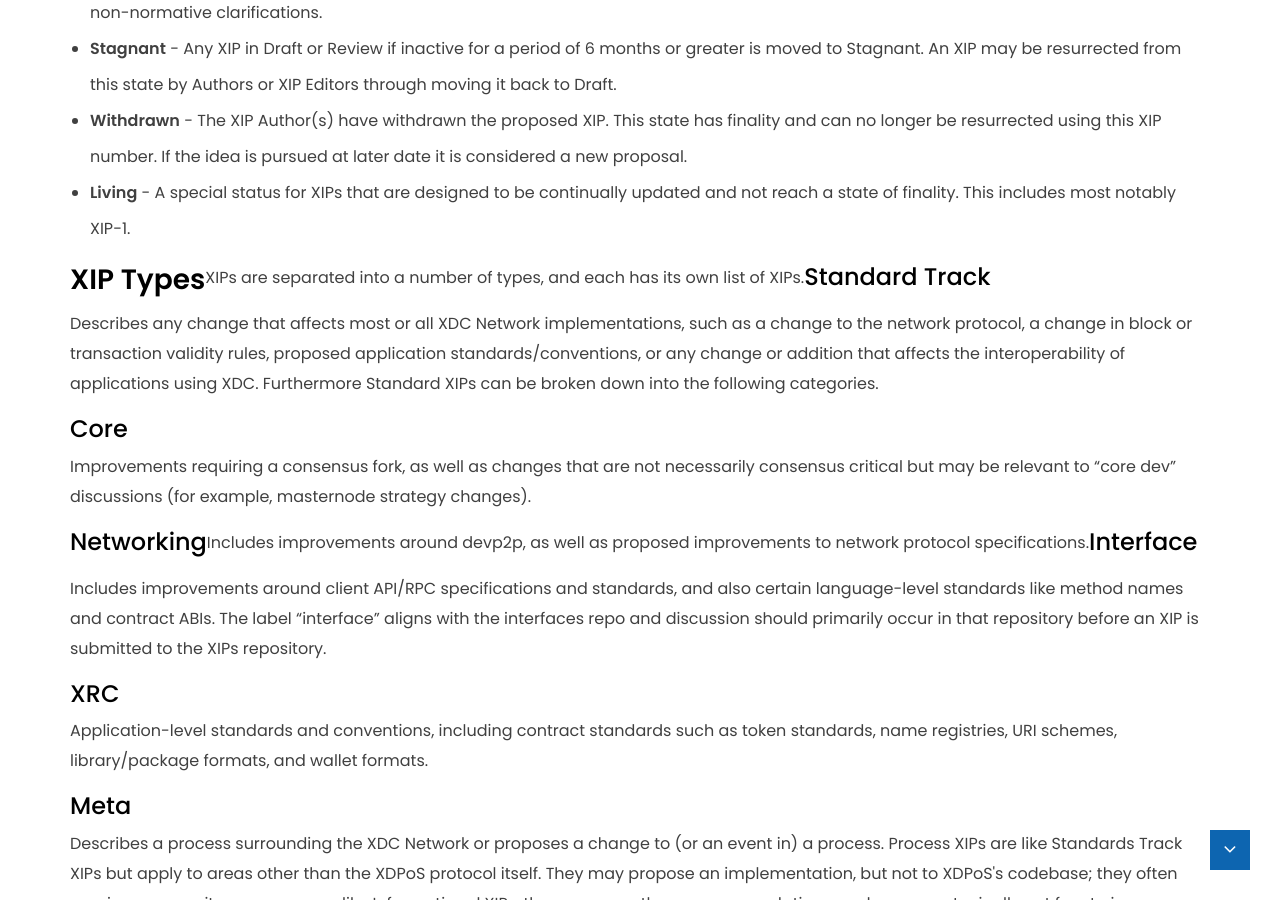
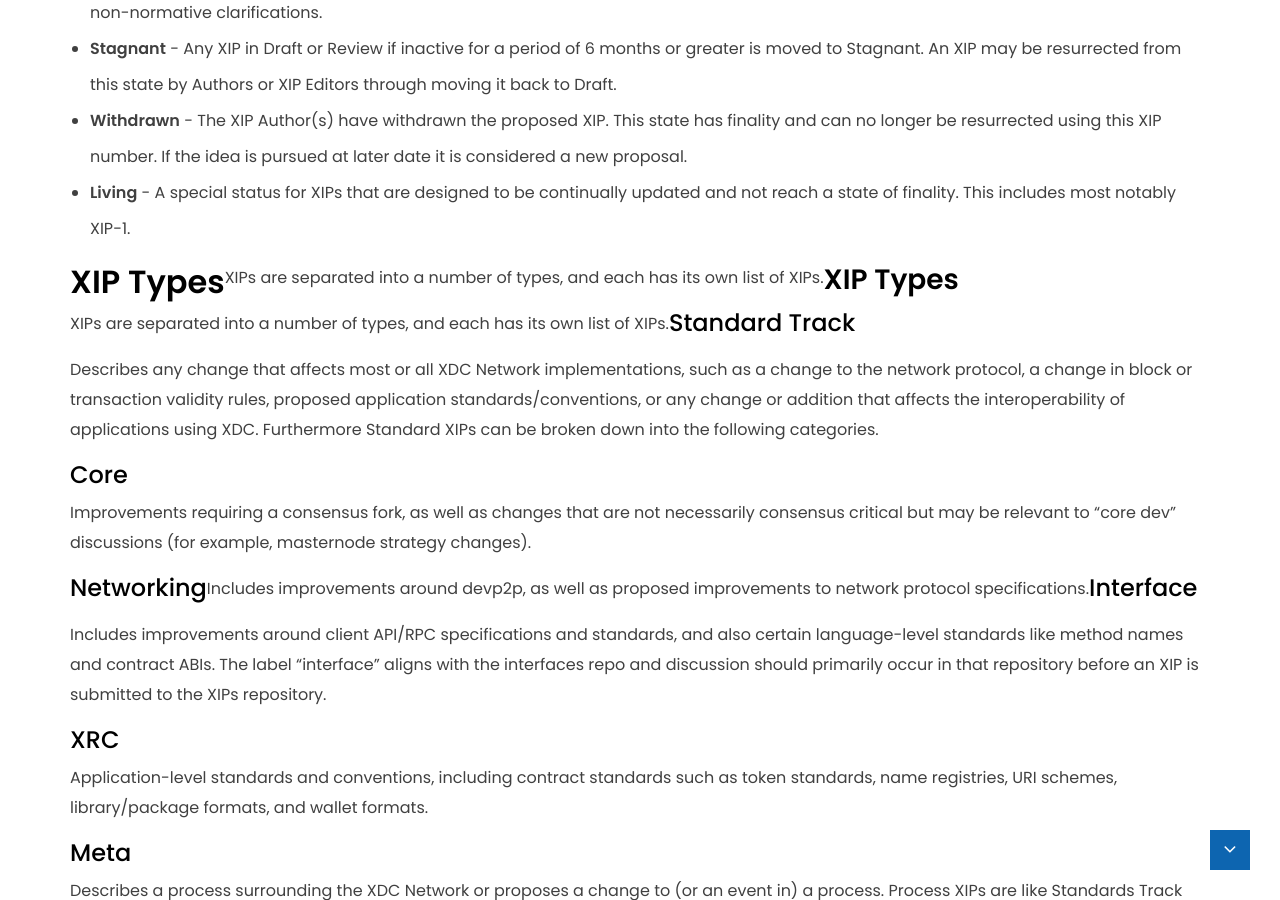
Before and after one commit to XDC-Community/XDC-Community.github.io, a Jekyll site: the page built from pages/xips.html, in a window 1280 px wide and 900 px high, scrolled down 924 px. Built offline with Jekyll 4.4.1, drawn with Linux system fonts in a browser that asks for light colours.

Commit message:
Update xips.html

```diff
--- a/pages/xips.html
+++ b/pages/xips.html
@@ -28,6 +28,10 @@
                   <li><strong>Living</strong> - A special status for XIPs that are designed to be continually updated and not reach a state of finality. This includes most notably XIP-1.</li>
                 </ul>
 
+                <h2>XIP Types</h2>
+                <p>XIPs are separated into a number of types, and each has its own list of XIPs.</p>
+
+
                 <h3>XIP Types</h3>
                 <p>XIPs are separated into a number of types, and each has its own list of XIPs.</p>
 
```
